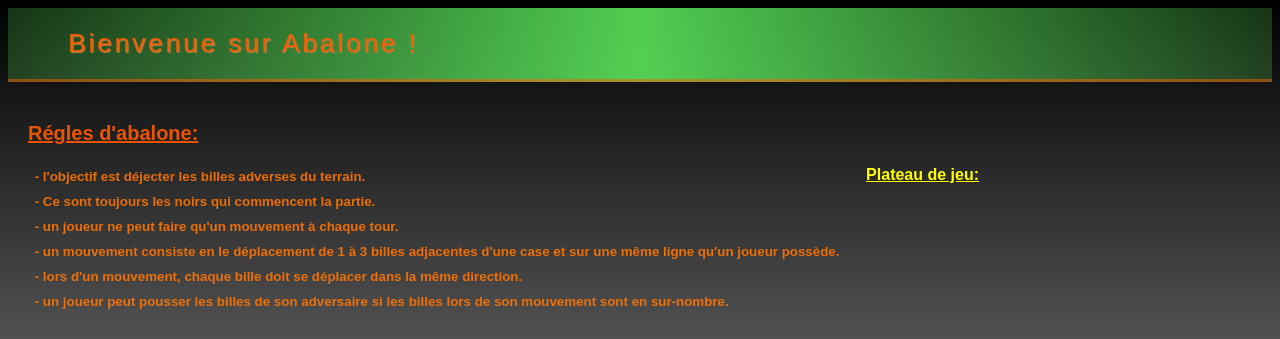
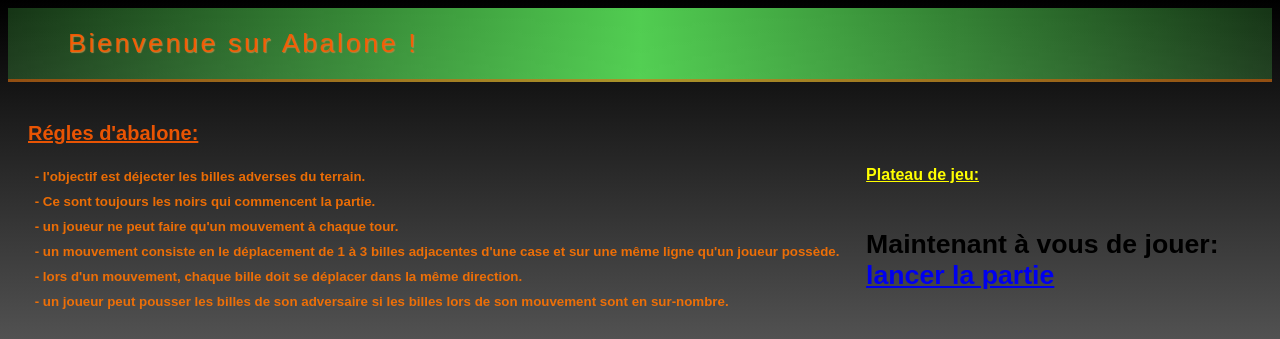
Before and after one commit to JCSaucisse/PAWeb_Jeu, a web app: file public/page_accueil.html in a window 1280 px wide. Shown: the top 339 px of the page. Run offline with its HTML, style and script files only (its server is not run), Linux system fonts and the light colour scheme; lists and menus that the app fills with data are empty.

Commit message:
page d'accueil
lien vers hexagone

```diff
--- a/public/page_accueil.html
+++ b/public/page_accueil.html
@@ -38,6 +38,9 @@
 			<th> https://www.cogitoys.fr/1195-home_default/abalone-nouvelle-edition-jeu-de-strategie.jpg </th>
 		</tr>
 	</table>
+	<h5>Maintenant à vous de jouer: <a href=hexagone.html> lancer la partie </a></h5>
+
+
 	<script>
 
 
--- a/public/stylesheets/page_accueil.css
+++ b/public/stylesheets/page_accueil.css
@@ -36,6 +36,12 @@
 	text-decoration: underline;
 }
 
+h5 {
+	font: Arial;
+	font-size: 20pt;
+	color: noir;
+}
+
 
 table {
   float: left;
@@ -44,13 +50,7 @@
   margin-right: 20px;
   text-align: left;
 }
-table2 {
-  float: left;
-  margin-bottom: 1.33em;
-  border-collapse: collapse;
-  margin-right: 20px;
-  text-align: left;
-}
+
 th {
 	font: Arial;
 	font-size: 10pt;
```
